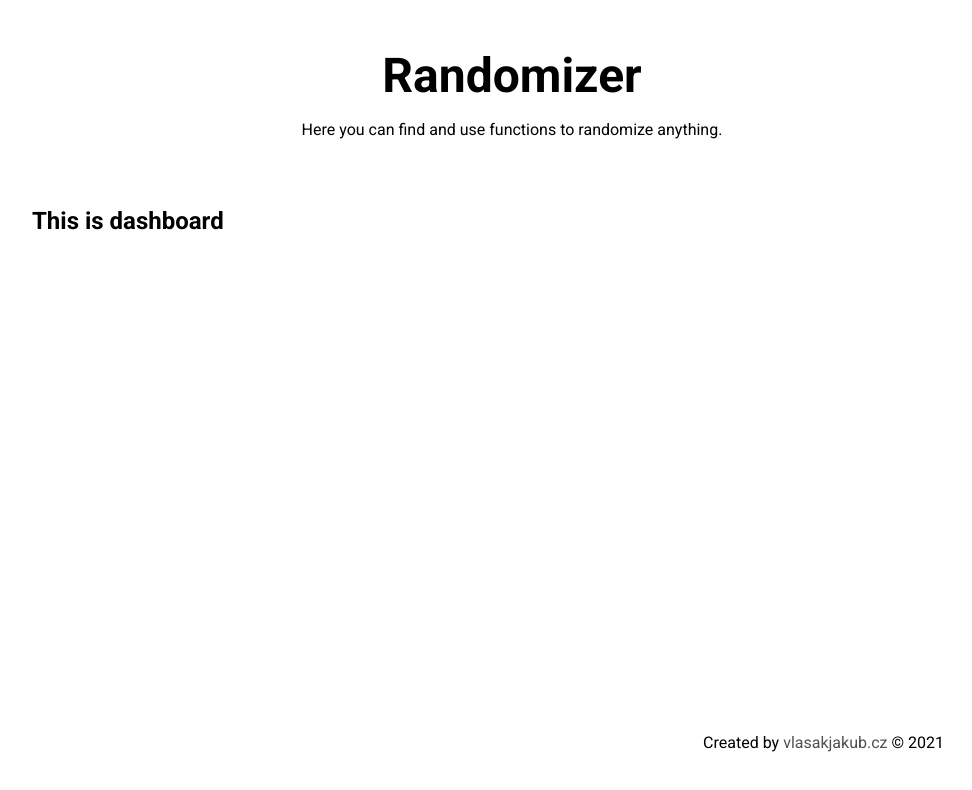
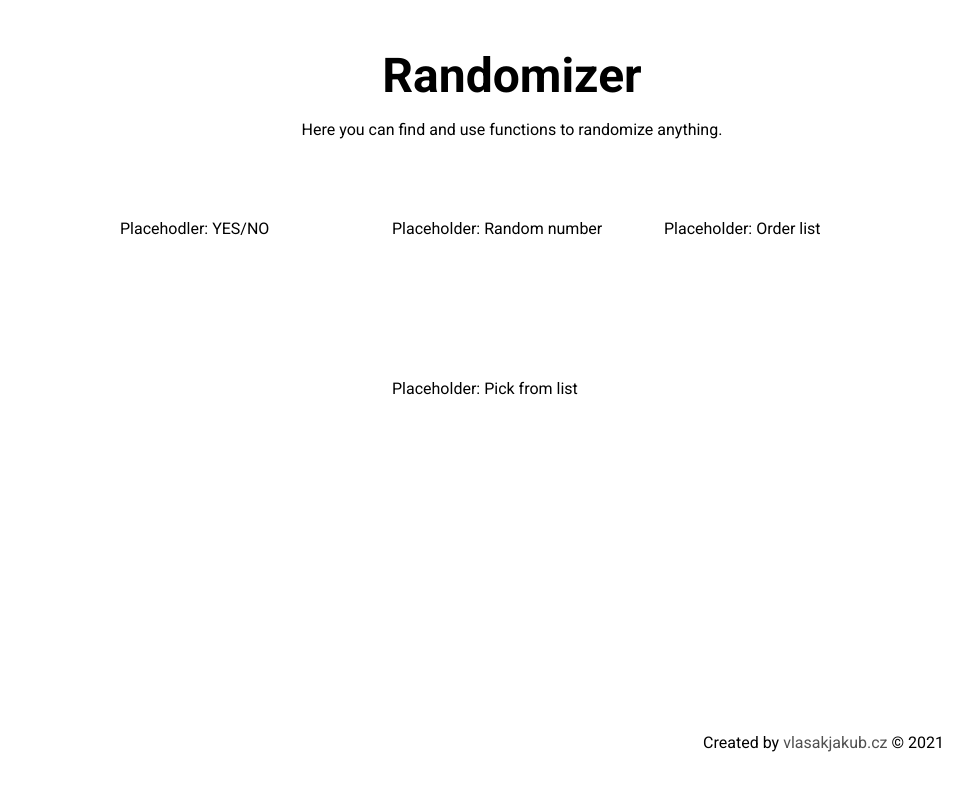
Before and after one commit to Vazzi/ramdomizer, a React (Create React App) app: page / in a window 1280 px wide. Shown: the top 790 px of the page, without its empty margins (128-1100 px from the left). Built offline with nearby package versions, Linux system fonts and the light colour scheme.

Commit message:
Dashboard CSS

```diff
--- a/src/components/App.module.scss
+++ b/src/components/App.module.scss
@@ -1,7 +1,7 @@
 .container {
   margin: 0 auto;
   height: 100%;
-  width: 60em;
+  max-width: 60em;
 
   display: flex;
   flex-direction: column;
--- /dev/null
+++ b/src/components/DashboardPage/DashboardPage.module.scss
@@ -0,0 +1,13 @@
+.container {
+  padding: 2em;
+  display: flex;
+  gap: 2em;
+  flex-direction: row;
+  flex-wrap: wrap;
+  justify-content: center;
+
+  div {
+    width: 15em;
+    height: 8em;
+  }
+}
--- a/src/components/DashboardPage/DashboardPage.tsx
+++ b/src/components/DashboardPage/DashboardPage.tsx
@@ -1,7 +1,15 @@
 import React from 'react';
+import styles from './DashboardPage.module.scss';
 
 const DashboardPage: React.FC = () => {
-  return <h2>This is dashboard</h2>;
+  return (
+    <div className={styles.container}>
+      <div>Placehodler: YES/NO</div>
+      <div>Placeholder: Random number</div>
+      <div>Placeholder: Order list</div>
+      <div>Placeholder: Pick from list</div>
+    </div>
+  );
 };
 
 export default DashboardPage;
```
